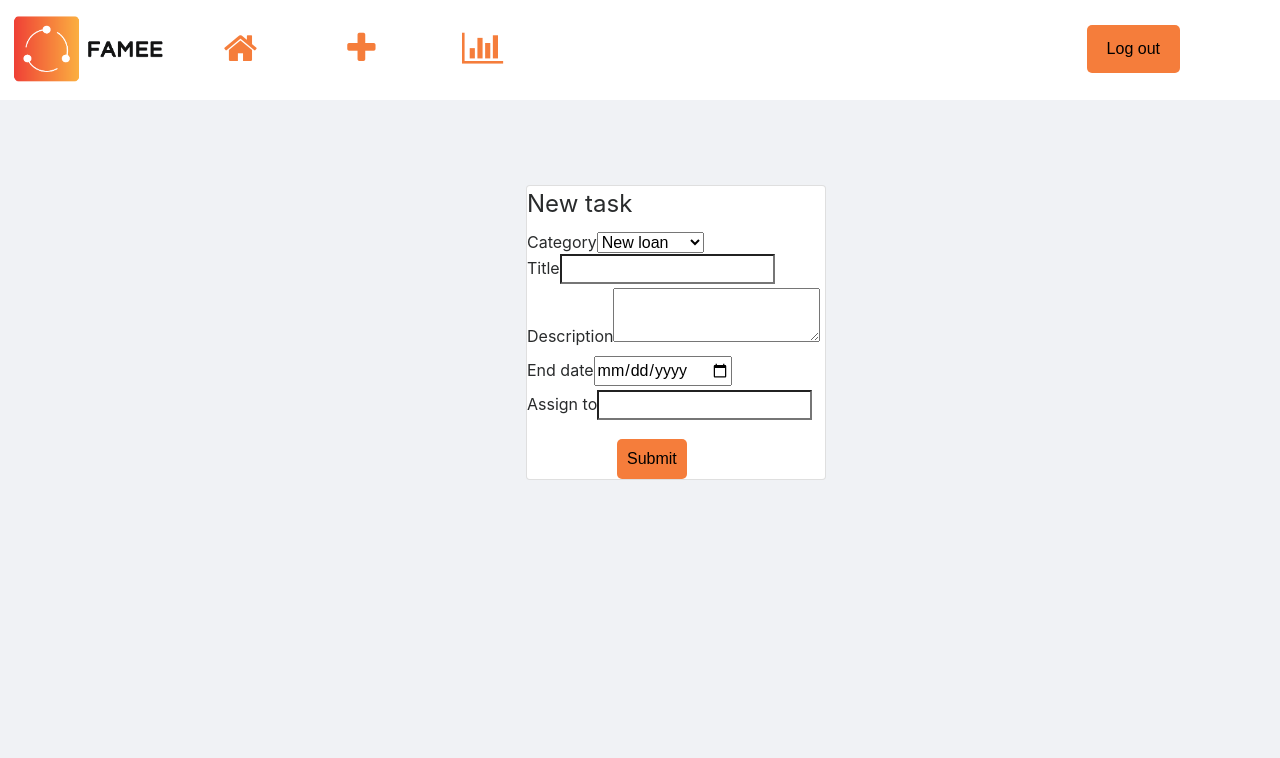
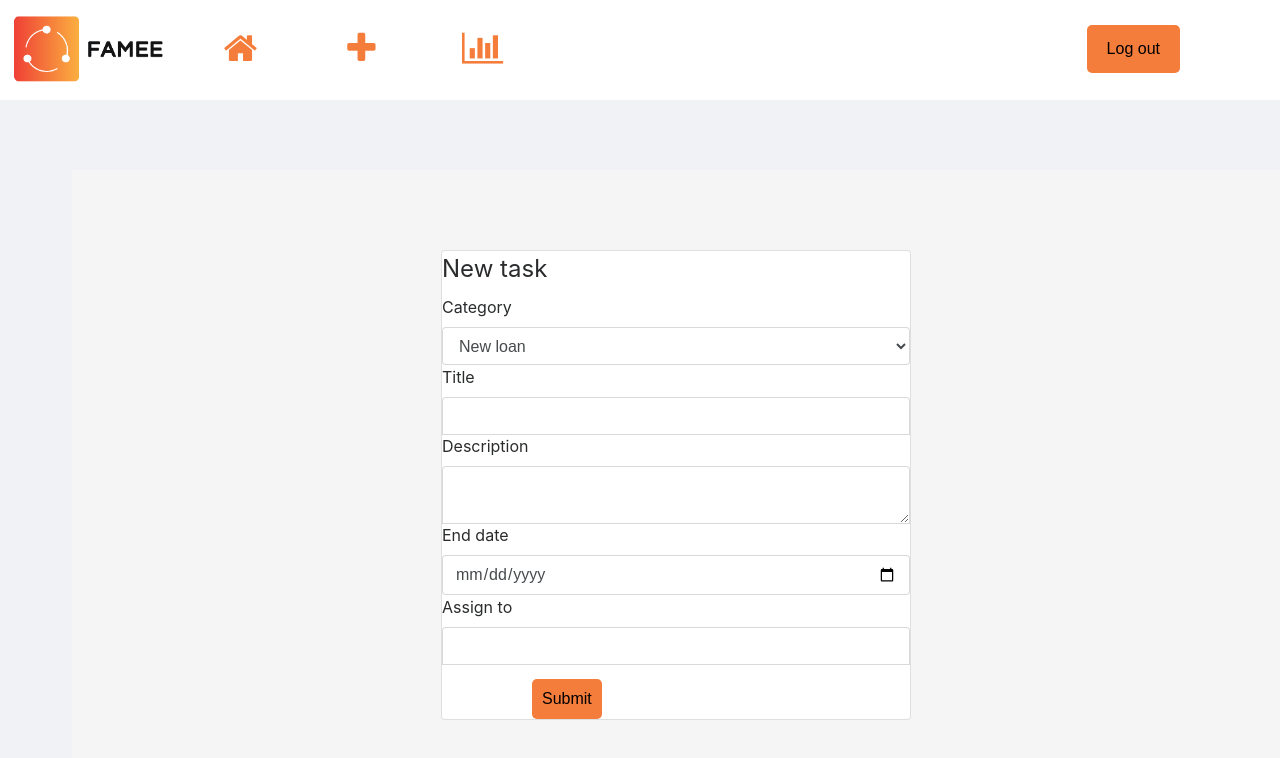
Before and after one commit to adamskey/exam-project, an Angular app in the folder front/: page /newticket in a window 1280 px wide. Shown: the top 758 px of the page. Built offline with nearby package versions, Linux system fonts and the light colour scheme.

Commit message:
css newticket

```diff
--- a/front/src/app/newticket/newticket.component.css
+++ b/front/src/app/newticket/newticket.component.css
@@ -1,6 +1,7 @@
 html,
 body {
   height: 100%;
+
 
 }
 
@@ -15,7 +16,7 @@ body {
 
 .form-signin {
   width: 100%;
-  max-width: 330px;
+  max-width: 500px;
   padding: 15px;
   margin: auto;
 
@@ -51,7 +52,12 @@ float: center;
   border-bottom-left-radius: 0;
 
 }
+.form-signin textarea[type="text"] {
+  margin-bottom: -1px;
+  border-bottom-right-radius: 0;
+  border-bottom-left-radius: 0;
 
+}
 .form-signin input[type="password"] {
   margin-bottom: 10px;
   border-top-left-radius: 0;
--- a/front/src/app/newticket/newticket.component.html
+++ b/front/src/app/newticket/newticket.component.html
@@ -9,7 +9,7 @@
   <title>Document</title>
 </head>-->
 
-
+<body>
 <main class="form-signin">
   <div class="card">
 
@@ -19,8 +19,8 @@
           <legend>New task</legend>
         </div>
         <div class="form-floating">
-          <a class="category">Category</a>
-          <select>
+          <label for="dropdown" class="category">Category</label>
+          <select type ="dropdown "class="form-control">
             <option> New loan </option>
             <option> Extend loan </option>
             <option> Pay off </option>
@@ -29,20 +29,20 @@
         </div>
         <div class="form-floating">
           <label for="title">Title</label>
-          <input type="text" id="title">
+          <input type="text" id="title" class="form-control">
         </div>
         <div class="form-floating">
           <label for="description">Description </label>
-          <textarea id="description"></textarea>
+          <textarea class="form-control" type="text" id="description"></textarea>
         </div>
         <div class="form-floating">
           <label for="enddate">End date</label>
-          <input type="date" id="enddate" required>
+          <input class="form-control" type="date" id="enddate" required>
         </div>
 
         <div class="form-floating">
           <label for="assignto">Assign to</label>
-          <input type="text" id="assignto" required>
+          <input class="form-control" type="text" id="assignto" required>
         </div>
 
         <input type="submit" name="submit" id="submit" value="Submit" class="button-color"/>
@@ -51,6 +51,7 @@
     </div>
   </div>
 </main>
+</body>
 <!--
 </body>
 
```
